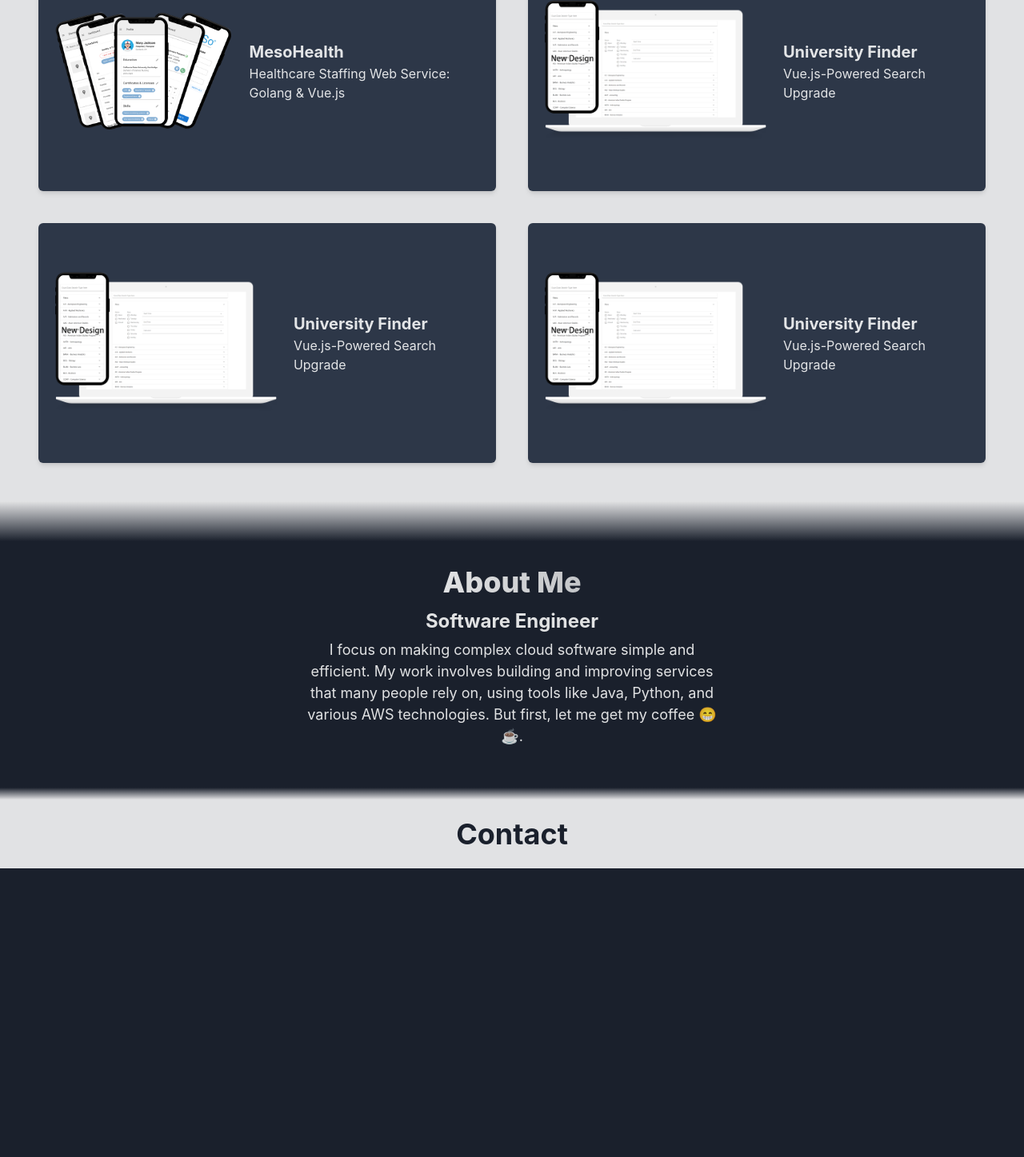
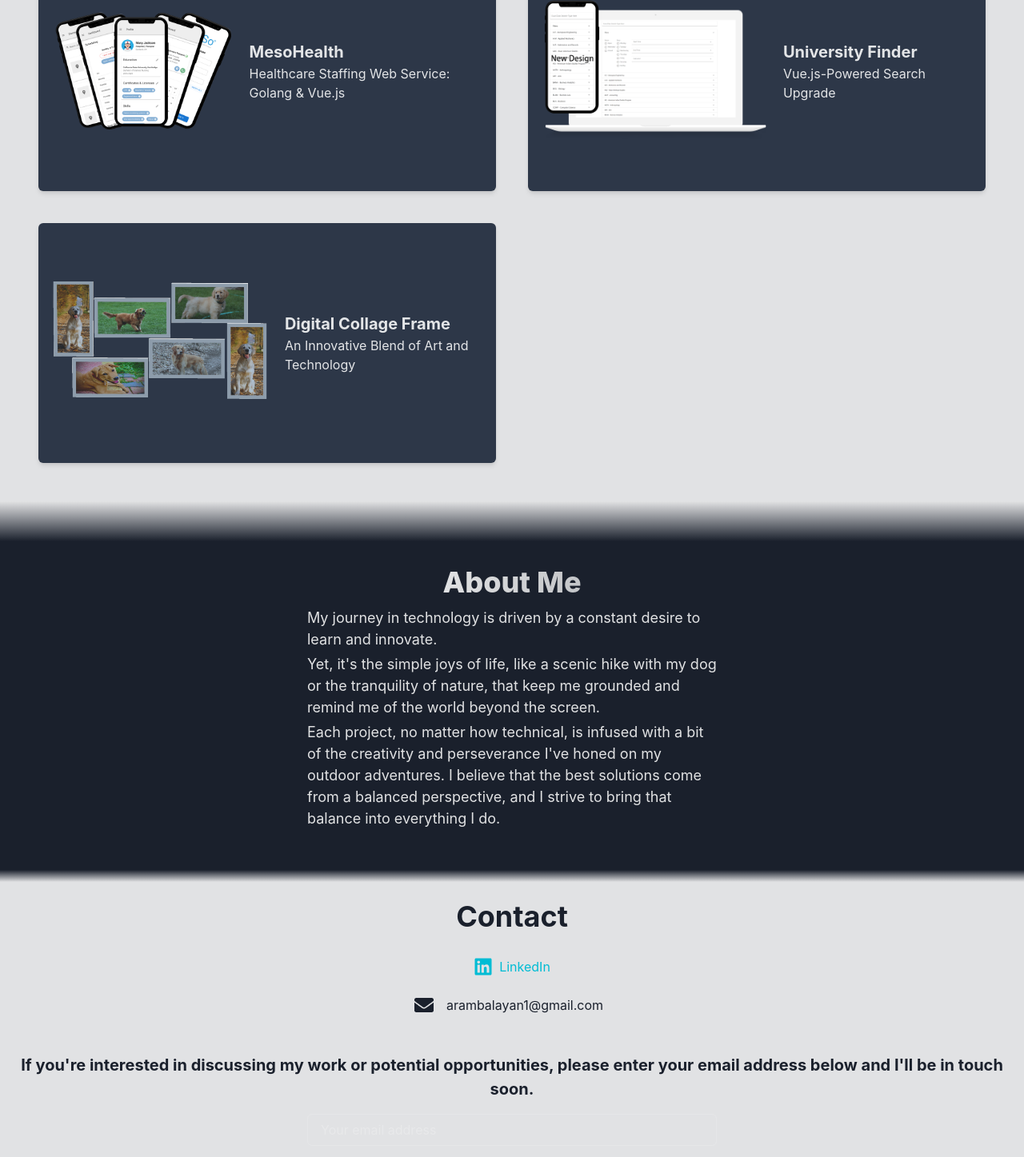
Before and after one commit to aram392/portfolio-react, a React (Create React App) app: page / in a window 1280 px wide. Shown: the part 1197-2644 px from the top of the page at 80% size. Before the commit the page ends 2283 px from the top, so only its background shows below. Built offline with nearby package versions, Linux system fonts and the light colour scheme.

Commit message:
More updates. First deployment

```diff
--- a/package.json
+++ b/package.json
@@ -12,6 +12,7 @@
     "@testing-library/user-event": "^13.5.0",
     "framer-motion": "^11.0.3",
     "react": "^18.2.0",
+    "react-confetti": "^6.1.0",
     "react-dom": "^18.2.0",
     "react-icons": "^5.0.1",
     "react-multi-carousel": "^2.8.4",
--- a/src/App.js
+++ b/src/App.js
@@ -1,4 +1,4 @@
-import React, { useState } from "react";
+import React, { useState, useRef } from "react";
 import {
   Flex,
   Box,
@@ -28,12 +28,23 @@
   ModalBody,
   ModalCloseButton,
   Image,
+  HStack,
+  Icon,
+  Link,
+  useClipboard,
+  useToast,
 } from "@chakra-ui/react";
+
+import { FaLinkedin, FaEnvelope } from "react-icons/fa";
+
+import { Input } from "@chakra-ui/react";
 
 import "react-multi-carousel/lib/styles.css";
 import BackgroundCarousel from "./BackgroundCarousel";
 import { List, ListItem, ListIcon } from "@chakra-ui/react";
 import { MdCheckCircle } from "react-icons/md"; // This is just an example icon, you can choose any
+
+import Confetti from "react-confetti";
 
 const projects = [
   {
@@ -43,11 +54,76 @@
     modalContent: "Detailed information about Project 1",
     imagePath: `${process.env.PUBLIC_URL}/projects/iphonex15-collection.png`,
     customModalContent: (
-      <div>
-        <p>This is a custom div for Project 1.</p>
-        {/* Add more icons as needed */}
-        <p>test 5e</p>
-      </div>
+      <Box color="whiteAlpha.500">
+        <Text
+          fontSize="2xl"
+          fontWeight="bold"
+          fontFamily="heading"
+          color="whiteAlpha.500"
+        >
+          MesoHealth: Streamlining Healthcare Workforce Management
+        </Text>
+        <List spacing={3}>
+          <ListItem>
+            <ListIcon as={MdCheckCircle} color="green.500" />
+            Advanced Scheduling System & Job-Finding Tool for Healthcare
+            Professionals.
+          </ListItem>
+          <ListItem>
+            <ListIcon as={MdCheckCircle} color="green.500" />
+            Domain-Driven Design with a flexible and scalable architecture.
+          </ListItem>
+          <ListItem>
+            <ListIcon as={MdCheckCircle} color="green.500" />
+            Golang Backend for robust performance and Vue.js Frontend for a
+            user-friendly interface.
+          </ListItem>
+          <ListItem>
+            <ListIcon as={MdCheckCircle} color="green.500" />
+            Docker Integration for efficient builds, testing, and deployment.
+          </ListItem>
+          <ListItem>
+            <ListIcon as={MdCheckCircle} color="green.500" />
+            User-Centric Development based on direct feedback from healthcare
+            professionals.
+          </ListItem>
+        </List>
+        <Text
+          mt={4}
+          fontSize="xl"
+          fontWeight="bold"
+          fontFamily="heading"
+          color="whiteAlpha.500"
+        >
+          Tools & Technologies Used:
+        </Text>
+        <List spacing={2}>
+          <ListItem>
+            <ListIcon as={MdCheckCircle} color="green.500" />
+            Golang - Backend Development
+          </ListItem>
+          <ListItem>
+            <ListIcon as={MdCheckCircle} color="green.500" />
+            Vue.js - Frontend (JavaScript) Framework
+          </ListItem>
+          <ListItem>
+            <ListIcon as={MdCheckCircle} color="green.500" />
+            Docker - Containerization and Deployment
+          </ListItem>
+          <ListItem>
+            <ListIcon as={MdCheckCircle} color="green.500" />
+            PostgreSQL - Database
+          </ListItem>
+          <ListItem>
+            <ListIcon as={MdCheckCircle} color="green.500" />
+            Nuclino - Endpoint Documentation
+          </ListItem>
+          <ListItem>
+            <ListIcon as={MdCheckCircle} color="green.500" />
+            Git - Version Control System
+          </ListItem>
+        </List>
+      </Box>
     ),
   },
   {
@@ -94,35 +170,72 @@
             Vue.js in transforming legacy systems.
           </ListItem>
         </List>
+        <Text mt={4} fontSize="xl" color="whiteAlpha.500">
+          Demo:
+        </Text>
+        <Link href="https://youtu.be/uGoxQaOuSi0" isExternal color="cyan.500">
+          Watch the project demo
+        </Link>
       </Box>
     ),
   },
   {
     id: 3,
-    title: "University Finder",
-    description: "Vue.js-Powered Search Upgrade",
+    title: "Digital Collage Frame",
+    description: "An Innovative Blend of Art and Technology",
     modalContent: "Detailed information about Project 2",
-    imagePath: `${process.env.PUBLIC_URL}/projects/macbook11-cl.png`,
+    imagePath: `${process.env.PUBLIC_URL}/projects/pf2.png`,
     customModalContent: (
-      <div>
-        {/* Custom HTML/JSX for Project 2 */}
-        <p>This is a custom div for Project 2, with more details.</p>
-        {/* Include different content as needed */}
-      </div>
-    ),
-  },
-  {
-    id: 4,
-    title: "University Finder",
-    description: "Vue.js-Powered Search Upgrade",
-    modalContent: "Detailed information about Project 2",
-    imagePath: `${process.env.PUBLIC_URL}/projects/macbook11-cl.png`,
-    customModalContent: (
-      <div>
-        {/* Custom HTML/JSX for Project 2 */}
-        <p>This is a custom div for Project 2, with more details.</p>
-        {/* Include different content as needed */}
-      </div>
+      <Box color="whiteAlpha.500">
+        <Text
+          fontSize="2xl"
+          fontWeight="bold"
+          fontFamily="heading"
+          color="whiteAlpha.500"
+        >
+          The Digital Collage Frame Project
+        </Text>
+        <Text mt={4}>
+          The Digital Collage Frame project represents a seamless fusion of
+          hardware and software expertise, culminating in a unique and
+          interactive piece of art.
+        </Text>
+        <List spacing={3} mt={4}>
+          <ListItem>
+            <ListIcon as={MdCheckCircle} color="green.500" />
+            Custom-Built Frame: Crafted entirely from scratch, the frame
+            embodies a personal touch in every aspect – from cutting to painting
+            and polishing.
+          </ListItem>
+          <ListItem>
+            <ListIcon as={MdCheckCircle} color="green.500" />
+            Raspberry Pi Integration: Utilizing multiple Raspberry Pi devices,
+            known for their compact size and versatility, the frame can display
+            a variety of images in a collage format. These devices are
+            network-connected, enabling dynamic content updates and a responsive
+            display experience.
+          </ListItem>
+          <ListItem>
+            <ListIcon as={MdCheckCircle} color="green.500" />
+            Lightweight Linux Distribution: The choice of a lightweight Linux
+            distribution for the Raspberry Pi’s enables rapid boot-up times and
+            efficient operation.
+          </ListItem>
+          <ListItem>
+            <ListIcon as={MdCheckCircle} color="green.500" />
+            Network Configuration for Privacy: While the devices are connected
+            to a network, they operate on a separate local network, prioritizing
+            privacy and security. This setup is crucial for maintaining the
+            confidentiality of the displayed content.
+          </ListItem>
+          <ListItem>
+            <ListIcon as={MdCheckCircle} color="green.500" />
+            Future-Proof Design: The system is designed with expandability in
+            mind. Features like Google Drive syncing for image updates are
+            anticipated, allowing for easy integration of new functionalities.
+          </ListItem>
+        </List>
+      </Box>
     ),
   },
   // Add more projects as needed
@@ -166,6 +279,55 @@
 function App() {
   const { isOpen, onOpen, onClose } = useDisclosure();
   const [openProjectId, setOpenProjectId] = useState(null);
+
+  const email = "arambalayan1@gmail.com";
+  const { onCopy } = useClipboard(email);
+  const toast = useToast();
+  const [showConfetti, setShowConfetti] = useState(false);
+
+  const experienceRef = useRef(null);
+  const projectsRef = useRef(null);
+  const aboutMeRef = useRef(null);
+  const contactRef = useRef(null);
+  const topRef = useRef(null);
+
+  // Helper function to calculate the top position of an element relative to the document
+  const getTopPosition = (element) => {
+    let yPos = 0;
+    while (element) {
+      yPos += element.offsetTop - element.scrollTop + element.clientTop;
+      element = element.offsetParent;
+    }
+    return yPos;
+  };
+
+  // Scroll function that calculates the target's position and scrolls to it
+  const scrollToSection = (ref) => {
+    const yPos = getTopPosition(ref.current);
+    window.scrollTo({ top: yPos, behavior: "smooth" });
+  };
+
+  // Adjusted scroll functions using scrollToSection
+  const scrollToTop = () => scrollToSection(topRef);
+  const scrollToExperience = () => scrollToSection(experienceRef);
+  const scrollToProjects = () => scrollToSection(projectsRef);
+  const scrollToAboutMe = () => scrollToSection(aboutMeRef);
+  const scrollToContact = () => scrollToSection(contactRef);
+
+  const handleCopyEmail = () => {
+    onCopy();
+
+    setShowConfetti(true);
+    setTimeout(() => setShowConfetti(false), 5000); // Stop confetti after 5 seconds
+
+    toast({
+      title: "Email copied to clipboard.",
+      description: "You can now paste the email address.",
+      status: "info",
+      duration: 5000,
+      isClosable: true,
+    });
+  };
 
   return (
     <ChakraProvider theme={customTheme}>
@@ -222,7 +384,10 @@
                   justifyContent="flex-start"
                   color="whiteAlpha.500"
                   _hover={{ bg: "blueGray.600", color: "white" }}
-                  onClick={onClose}
+                  onClick={() => {
+                    onClose();
+                    scrollToExperience();
+                  }}
                 >
                   Experience
                 </Button>
@@ -232,7 +397,10 @@
                   justifyContent="flex-start"
                   color="whiteAlpha.500"
                   _hover={{ bg: "blueGray.600", color: "white" }}
-                  onClick={onClose}
+                  onClick={() => {
+                    onClose();
+                    scrollToProjects();
+                  }}
                 >
                   Projects
                 </Button>
@@ -242,7 +410,10 @@
                   justifyContent="flex-start"
                   color="whiteAlpha.500"
                   _hover={{ bg: "blueGray.600", color: "white" }}
-                  onClick={onClose}
+                  onClick={() => {
+                    onClose();
+                    scrollToAboutMe();
+                  }}
                 >
                   About Me
                 </Button>
@@ -252,7 +423,10 @@
                   justifyContent="flex-start"
                   color="whiteAlpha.500"
                   _hover={{ bg: "blueGray.600", color: "white" }}
-                  onClick={onClose}
+                  onClick={() => {
+                    onClose();
+                    scrollToContact();
+                  }}
                 >
                   Contact
                 </Button>
@@ -269,7 +443,7 @@
           width="full"
           justifyContent="space-between"
         >
-          <Button variant="ghost" color="white">
+          <Button variant="ghost" color="white" onClick={scrollToTop}>
             Aram Balayan{" "}
             <Image
               m={4}
@@ -281,16 +455,33 @@
             />
           </Button>
           <Flex>
-            <Button variant="ghost" color="whiteAlpha.500">
+            <Button
+              variant="ghost"
+              color="whiteAlpha.500"
+              onClick={scrollToExperience}
+            >
               Experience
             </Button>
-            <Button variant="ghost" color="whiteAlpha.500">
+            <Button
+              variant="ghost"
+              color="whiteAlpha.500"
+              onClick={scrollToProjects}
+            >
               Projects
             </Button>
-            <Button variant="ghost" color="whiteAlpha.500">
+            <Button
+              variant="ghost"
+              color="whiteAlpha.500"
+              onClick={scrollToAboutMe}
+            >
               About Me
             </Button>
-            <Button variant="ghost" color="whiteAlpha.500" bg="gray.200">
+            <Button
+              variant="ghost"
+              color="whiteAlpha.500"
+              bg="gray.200"
+              onClick={scrollToContact}
+            >
               Contact
             </Button>
           </Flex>
@@ -350,7 +541,7 @@
       <Box bg="gray.100" p={4} pl={0} pr={0}>
         <BackgroundCarousel></BackgroundCarousel>
       </Box>
-      <Box bg="gray.100" p={2} pl={0} pr={0}>
+      <Box bg="gray.100" p={2} pl={0} pr={0} ref={experienceRef}>
         <Text
           fontSize="4xl"
           fontWeight="bold"
@@ -443,6 +634,7 @@
           height="75px" // Adjust the height as needed for the transition space
           width="full"
           bgGradient="linear(to-b, gray.100 70%, whiteAlpha.500)"
+          ref={projectsRef}
         />
 
         <Box bg="whiteAlpha.500" p={2} width="full">
@@ -500,7 +692,11 @@
               key={project.id}
             >
               <ModalOverlay />
-              <ModalContent bg="gray.700" color="whiteAlpha.900">
+              <ModalContent
+                bg="gray.700"
+                color="whiteAlpha.900"
+                maxW={{ base: "80%", md: "50%" }}
+              >
                 <ModalHeader>{project.title}</ModalHeader>
                 <ModalCloseButton />
                 <ModalBody>
@@ -536,6 +732,7 @@
         justifyContent="center"
         bg="gray.100"
         position="relative"
+        ref={aboutMeRef}
       >
         <VStack spacing={1} maxW={{ base: "90%", md: "lg" }} align="center">
           <Text
@@ -551,25 +748,36 @@
             About Me
           </Text>
           <Text
-            fontSize="2xl"
-            fontWeight="bold"
-            fontFamily="heading"
+            fontSize="lg"
+            fontWeight="normal"
+            fontFamily="body"
             color="whiteAlpha.500"
           >
-            Software Engineer{" "}
+            My journey in technology is driven by a constant desire to learn and
+            innovate.
           </Text>
+
           <Text
             fontSize="lg"
             fontWeight="normal"
             fontFamily="body"
             color="whiteAlpha.500"
-            textAlign="center"
           >
-            {" "}
-            I focus on making complex cloud software simple and efficient. My
-            work involves building and improving services that many people rely
-            on, using tools like Java, Python, and various AWS technologies. But
-            first, let me get my coffee 😁☕.
+            Yet, it's the simple joys of life, like a scenic hike with my dog or
+            the tranquility of nature, that keep me grounded and remind me of
+            the world beyond the screen.
+          </Text>
+
+          <Text
+            fontSize="lg"
+            fontWeight="normal"
+            fontFamily="body"
+            color="whiteAlpha.500"
+          >
+            Each project, no matter how technical, is infused with a bit of the
+            creativity and perseverance I've honed on my outdoor adventures. I
+            believe that the best solutions come from a balanced perspective,
+            and I strive to bring that balance into everything I do.
           </Text>
         </VStack>
       </Box>
@@ -587,11 +795,76 @@
           fontFamily="heading"
           color="gray.100"
           textAlign="center"
+          ref={contactRef}
         >
           Contact
         </Text>
-        {/* Project items or cards go here */}
+
+        <VStack spacing={4} align="center" justify="center" mt={6}>
+          <HStack>
+            <Icon as={FaLinkedin} w={6} h={6} color="cyan.500" />
+            <Link
+              href="https://www.linkedin.com/in/arambalayan/"
+              isExternal
+              color="cyan.500"
+            >
+              LinkedIn
+            </Link>
+          </HStack>
+          <HStack>
+            <Icon as={FaEnvelope} w={6} h={6} color="gray.100" />
+            <Box
+              as="button"
+              onClick={handleCopyEmail}
+              variant="ghost"
+              color="gray.100"
+              _hover={{ bg: "gray.200", color: "white" }}
+              p={2} // Add padding to mimic button spacing
+              borderRadius="md" // Add border radius to mimic button shape
+              display="inline-flex" // Use flex to center content
+              alignItems="center"
+              justifyContent="center"
+              cursor="pointer"
+            >
+              <Text userSelect="text">{email}</Text>
+            </Box>
+          </HStack>
+        </VStack>
+        <Box mt={10}>
+          <Text
+            fontSize="xl"
+            fontWeight="bold"
+            fontFamily="heading"
+            color="gray.100"
+            textAlign="center"
+          >
+            If you're interested in discussing my work or potential
+            opportunities, please enter your email address below and I'll be in
+            touch soon.
+          </Text>
+          <form
+            name="contact"
+            method="POST"
+            data-netlify="true"
+            action="/thank-you"
+          >
+            <input type="hidden" name="form-name" value="contact" />
+            <VStack spacing={4} mt={4}>
+              <Input
+                placeholder="Your email address"
+                name="email"
+                type="email"
+                required
+                maxW={{ base: "90%", md: "lg" }}
+              />
+              <Button type="submit" colorScheme="blue">
+                Submit
+              </Button>
+            </VStack>
+          </form>
+        </Box>
       </Box>
+      {showConfetti && <Confetti />}
     </ChakraProvider>
   );
 }
```
Also changed, not shown: public/projects/pf2.png (added), 1 other file (tests, documents, lock files or other folders).
